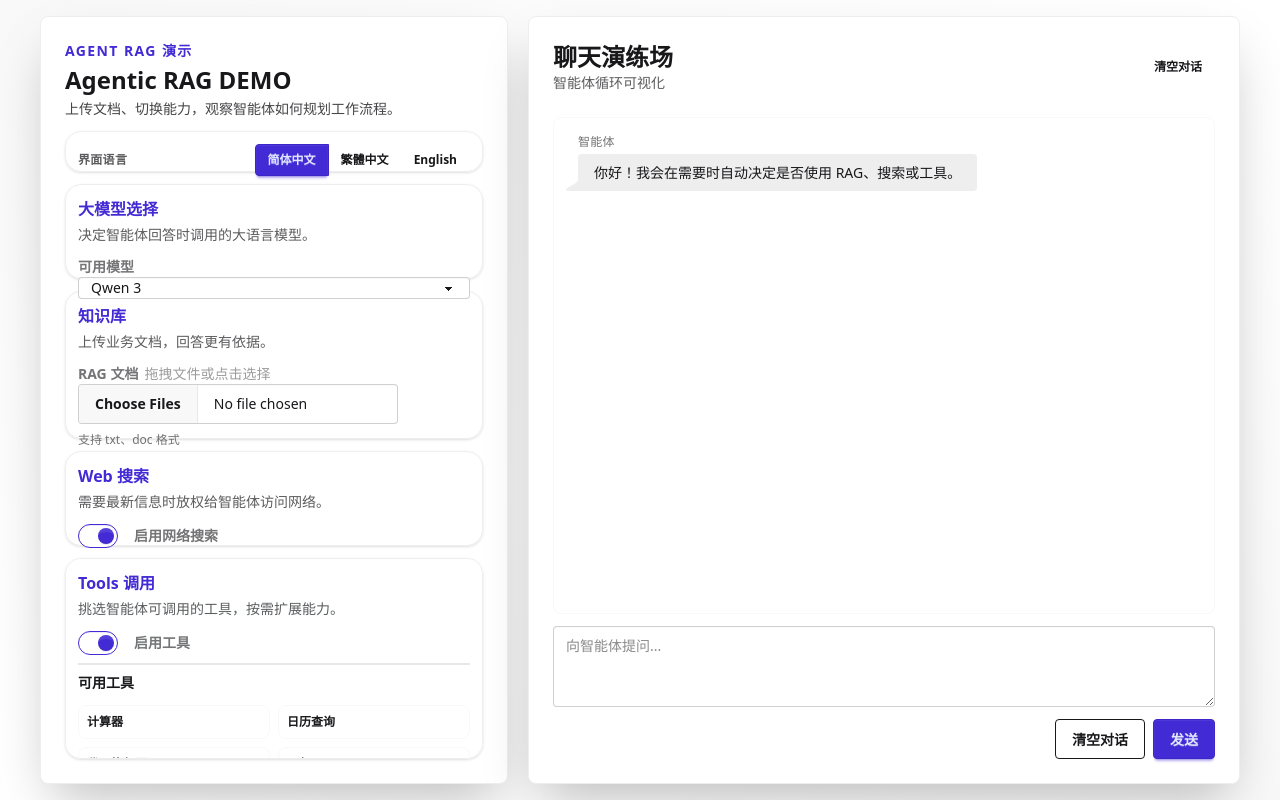
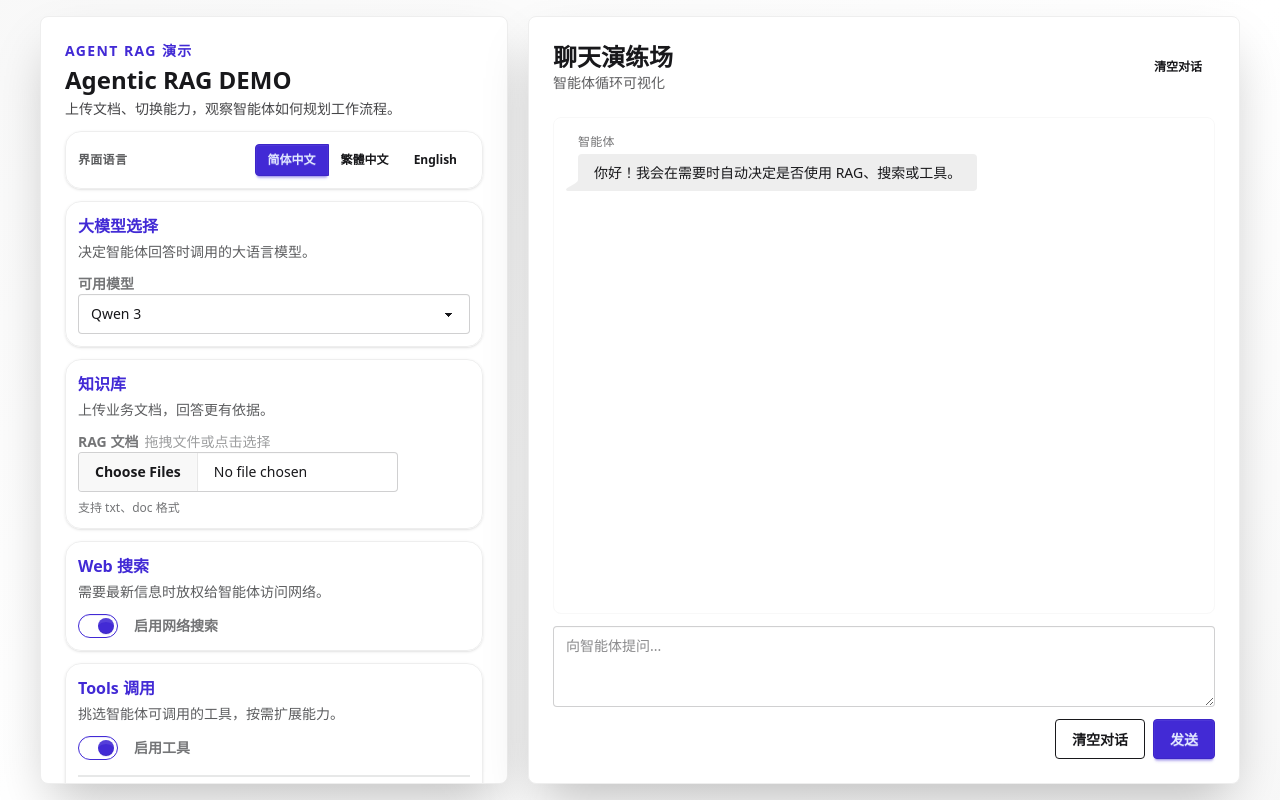
Before and after one commit to justin0x5eed/agent_demo, a React (Vite) app in the folder frontend/: page / in a window 1280 px wide. Built offline with nearby package versions, Linux system fonts and the light colour scheme.

Commit message:
Prevent control panel overlap on short screens (#127)

```diff
--- a/frontend/src/App.css
+++ b/frontend/src/App.css
@@ -24,9 +24,81 @@ body {
   overflow-wrap: anywhere;
 }
 
+.control-panel .card-body {
+  /* Always allow the left column to scroll instead of overflowing */
+  overflow-y: auto;
+}
+
+.control-grid {
+  align-content: start;
+  grid-auto-rows: max-content;
+}
+
+.panel-tile {
+  height: auto;
+  min-height: 0;
+}
+
+.panel-tile .join,
+.panel-tile .form-control,
+.panel-tile .label,
+.panel-tile select,
+.panel-tile .file-input,
+.panel-tile .divider {
+  min-width: 0;
+}
+
 @media (min-width: 1024px) {
   body {
     overflow: hidden;
+  }
+}
+
+@media (min-width: 1024px) and (max-height: 600px) {
+  body {
+    overflow-y: auto;
+  }
+
+  .app-shell {
+    padding-block: 0.75rem;
+  }
+
+  .app-layout,
+  .app-columns,
+  .control-grid {
+    gap: 0.75rem;
+  }
+
+  .control-panel .card-body {
+    padding: 0.75rem;
+    gap: 0.5rem;
+  }
+
+  .control-panel header h1 {
+    font-size: 1.25rem;
+  }
+
+  .control-panel header p,
+  .panel-tile p,
+  .panel-tile span,
+  .panel-tile label,
+  .panel-tile .label-text,
+  .panel-tile .label-text-alt {
+    font-size: 0.9rem;
+  }
+
+  .panel-tile {
+    padding: 0.75rem;
+  }
+
+  .panel-tile .btn {
+    min-height: 2rem;
+    height: 2rem;
+    padding-inline: 0.5rem;
+  }
+
+  .panel-tile .toggle {
+    transform: scale(0.9);
   }
 }
 
--- a/frontend/src/App.tsx
+++ b/frontend/src/App.tsx
@@ -355,9 +355,9 @@ Key takeaways: ${userMessage}`
   }, [messages, pending])
 
   return (
-    <div className="flex min-h-screen w-full flex-col bg-gradient-to-br from-base-200 via-base-100 to-base-200 px-4 py-6 text-base-content lg:h-screen lg:overflow-hidden lg:px-10 lg:py-4">
-      <div className="mx-auto flex min-h-0 w-full max-w-7xl flex-1 flex-col gap-5 lg:h-full lg:gap-7">
-        <div className="grid min-h-0 flex-1 grid-cols-1 gap-5 lg:h-full lg:grid-cols-5 lg:items-stretch">
+    <div className="app-shell flex min-h-screen w-full flex-col bg-gradient-to-br from-base-200 via-base-100 to-base-200 px-4 py-6 text-base-content lg:h-screen lg:overflow-hidden lg:px-10 lg:py-4">
+      <div className="app-layout mx-auto flex min-h-0 w-full max-w-7xl flex-1 flex-col gap-5 lg:h-full lg:gap-7">
+        <div className="app-columns grid min-h-0 flex-1 grid-cols-1 gap-5 lg:h-full lg:grid-cols-5 lg:items-stretch">
           <section className="card control-panel flex h-full min-h-0 flex-col border border-base-300 bg-base-100 shadow-2xl lg:col-span-2 lg:overflow-hidden">
             <div className="card-body flex min-h-0 flex-1 flex-col gap-3 text-sm lg:overflow-y-auto">
               <header className="flex flex-col gap-1">
@@ -366,8 +366,8 @@ Key takeaways: ${userMessage}`
                 <p className="text-sm opacity-80">{t.subtitle}</p>
               </header>
 
-              <div className="grid min-h-0 flex-1 grid-cols-1 gap-3 lg:grid-rows-[repeat(12,minmax(0,1fr))]">
-                <div className="flex h-full flex-wrap items-center justify-between gap-3 rounded-2xl border border-base-300 bg-base-100/70 p-3 shadow-sm lg:row-span-1">
+              <div className="control-grid grid min-h-0 flex-1 grid-cols-1 gap-3 lg:auto-rows-[max-content] lg:grid-rows-none">
+                <div className="panel-tile flex flex-wrap items-center justify-between gap-3 rounded-2xl border border-base-300 bg-base-100/70 p-3 shadow-sm">
                   <span className="text-xs font-semibold uppercase tracking-wide opacity-70">{t.language}</span>
                   <div className="join">
                     <button
@@ -391,7 +391,7 @@ Key takeaways: ${userMessage}`
                   </div>
                 </div>
 
-                <div className="flex h-full flex-col rounded-2xl border border-base-300 bg-base-100/70 p-3 shadow-sm lg:row-span-2">
+                <div className="panel-tile flex flex-col rounded-2xl border border-base-300 bg-base-100/70 p-3 shadow-sm">
                   <p className="text-base font-semibold text-primary">{t.modelTitle}</p>
                   <p className="mb-3 mt-1 text-sm opacity-70">{t.modelDescription}</p>
                   <label className="label" htmlFor="model-select">
@@ -411,7 +411,7 @@ Key takeaways: ${userMessage}`
                   </select>
                 </div>
 
-                <div className="flex h-full flex-col rounded-2xl border border-base-300 bg-base-100/70 p-3 shadow-sm lg:row-span-3">
+                <div className="panel-tile flex min-h-0 flex-col rounded-2xl border border-base-300 bg-base-100/70 p-3 shadow-sm">
                   <p className="text-base font-semibold text-primary">
                     {t.knowledgeBaseTitle}
                   </p>
@@ -456,7 +456,7 @@ Key takeaways: ${userMessage}`
                   </div>
                 </div>
 
-                <div className="flex h-full flex-col rounded-2xl border border-base-300 bg-base-100/70 p-3 shadow-sm lg:row-span-2">
+                <div className="panel-tile flex flex-col rounded-2xl border border-base-300 bg-base-100/70 p-3 shadow-sm">
                   <p className="text-base font-semibold text-primary">
                     {t.webSearchTitle}
                   </p>
@@ -472,7 +472,7 @@ Key takeaways: ${userMessage}`
                   </label>
                 </div>
 
-                <div className="flex h-full flex-col rounded-2xl border border-base-300 bg-base-100/70 p-3 shadow-sm lg:row-span-4 lg:overflow-y-auto">
+                <div className="panel-tile flex min-h-0 flex-col rounded-2xl border border-base-300 bg-base-100/70 p-3 shadow-sm lg:overflow-y-auto">
                   <p className="text-base font-semibold text-primary">
                     {t.toolsTitle}
                   </p>
```
